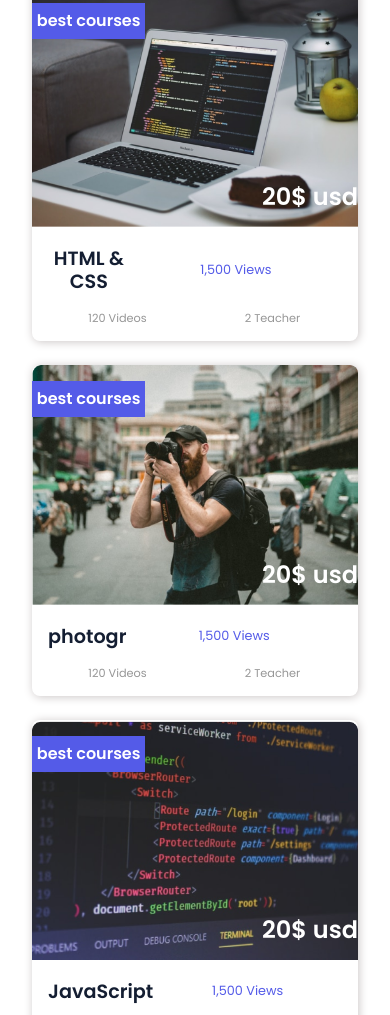
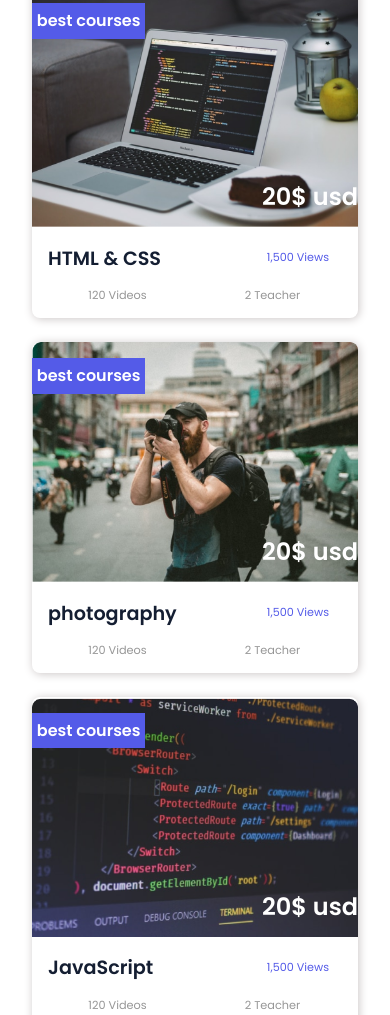
Before and after one commit to ameera-abed-aldin/landingPage, a plain HTML site: page index.html in a window 390 px wide. Shown: the part 1652-2667 px from the top of the page. Drawn offline with Linux system fonts and the light colour scheme.

Commit message:
last version

```diff
--- a/assest/css/main.css
+++ b/assest/css/main.css
@@ -242,9 +242,13 @@ padding-right: 1.5rem;
 .course-details {
   justify-content: space-between;
 }
+.course-details h3{
+  width:60%;
+}
 .views {
+  width:30%;
   color: var(--main-color);
-  font-size: 0.8rem;
+  font-size: 0.7rem;
 }
 .course-general-details {
   gap: 1rem;
--- a/assest/css/media.css
+++ b/assest/css/media.css
@@ -74,7 +74,9 @@
   .auth {
     display: none;
   }
-
+.course-details{
+  text-align: start;
+}
   .fourth-section .container {
     flex-wrap: wrap;
   }
--- a/index.html
+++ b/index.html
@@ -177,7 +177,7 @@
                 <div class="price">20$ usd</div>
               </div>
               <div class="course-details flex">
-                <h3 class="course-name">photogr</h3>
+                <h3 class="course-name">photography</h3>
                 <p class="views">1,500 Views</p>
               </div>
               <div class="course-general-details flex">
```
